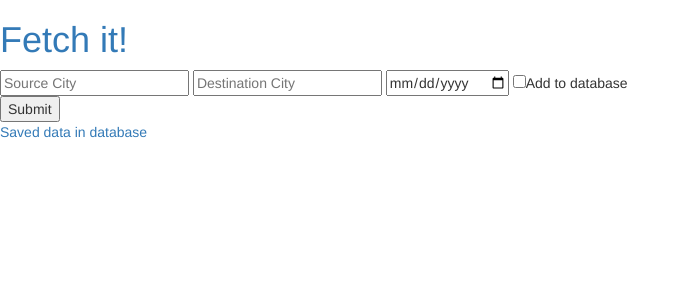
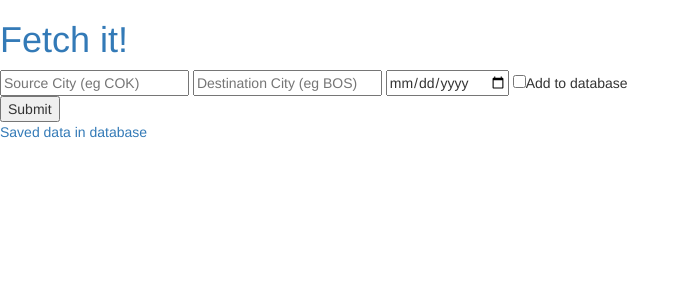
Before and after one commit to ksrajath7/Fetch, a Flask app: page / in a window 1280 px wide. Shown: the top 300 px of the page, without its empty margins (0-690 px from the left). Run offline with Flask 2, Linux system fonts and the light colour scheme; some libraries are stand-ins or nearby versions.

Commit message:
Change placeholder

```diff
--- a/app/templates/index.html
+++ b/app/templates/index.html
@@ -2,8 +2,8 @@
 {% block content %}
 
 <form action="/display" method="POST" id="input_form">
-    <input type="text" name="source_city" placeholder="Source City">
-    <input type="text" name="destination_city" placeholder="Destination City">
+    <input type="text" name="source_city" placeholder="Source City (eg COK)">
+    <input type="text" name="destination_city" placeholder="Destination City (eg BOS)">
     <input type="date" name="date_of_departure">
     <input type="checkbox" name="add_to_database" value="yes">Add to database<br>
     <input type="submit" value="Submit">
```
